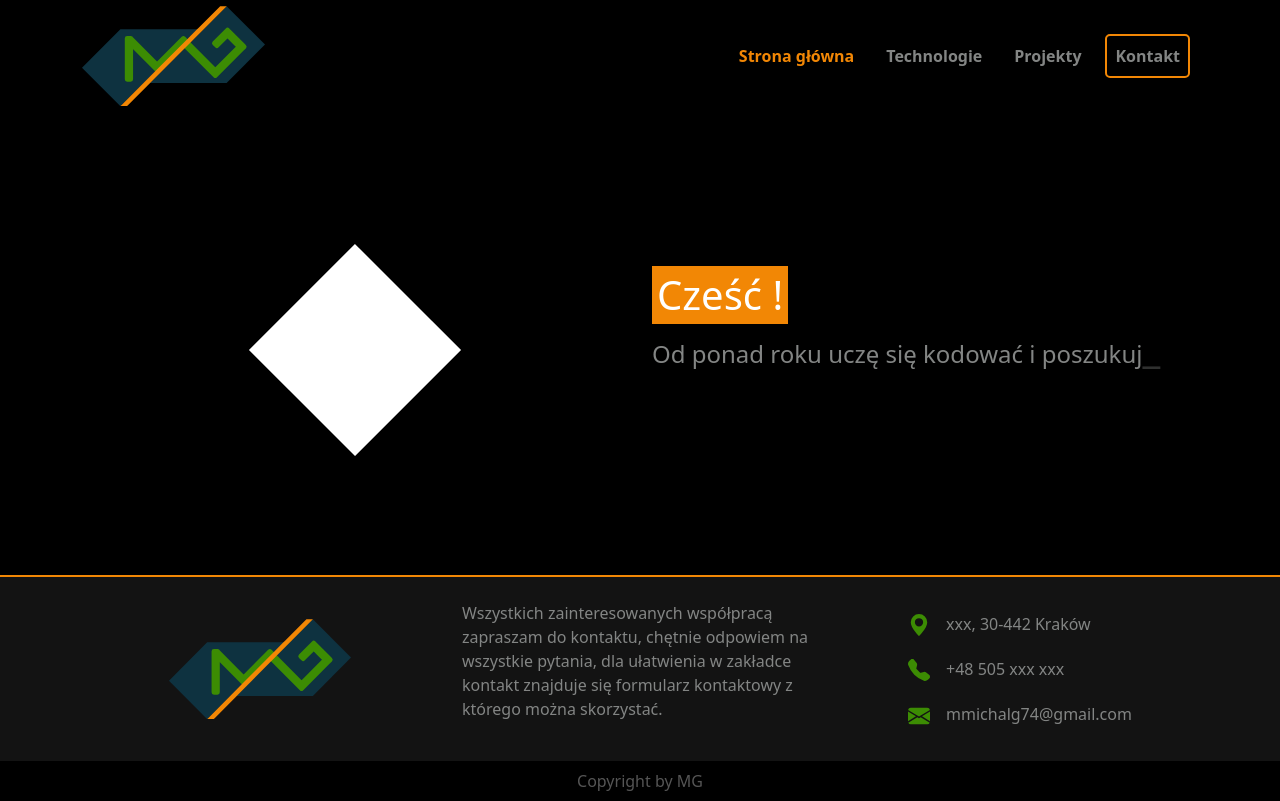
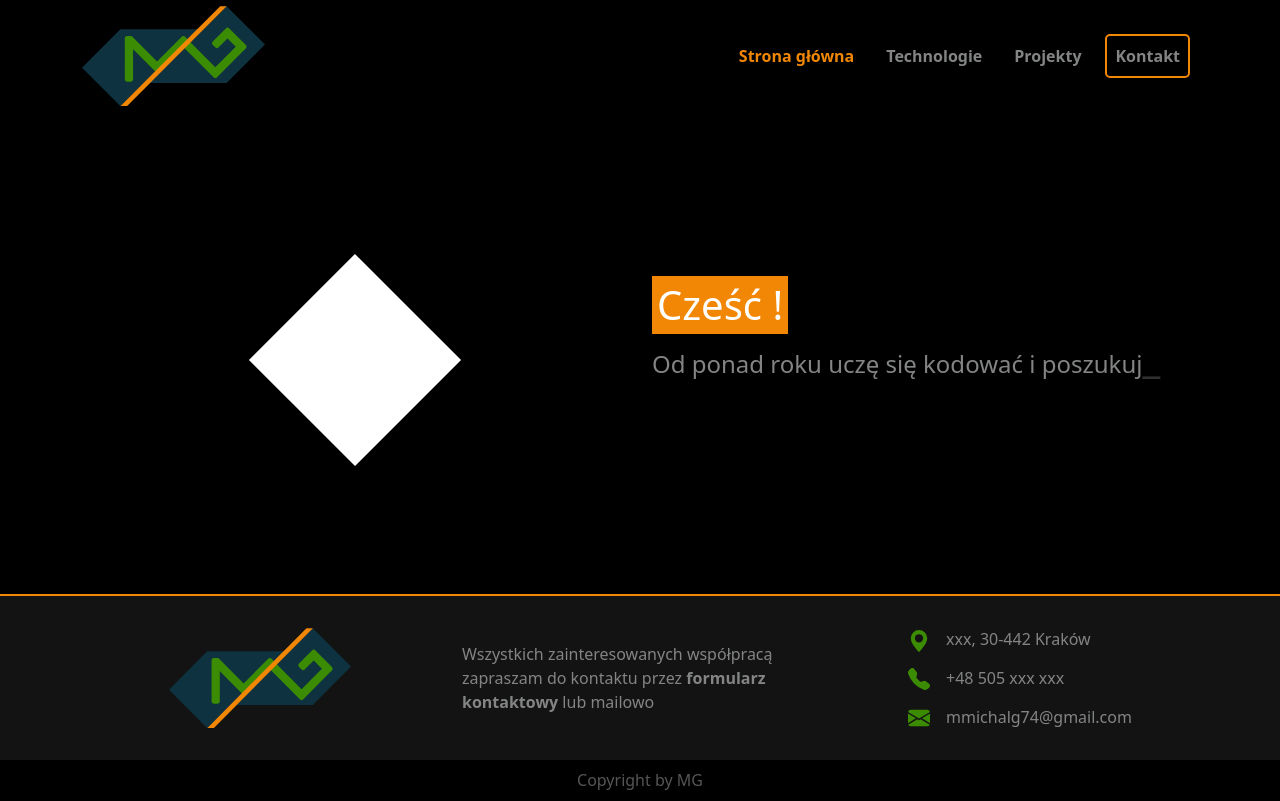
Before and after one commit to MichalMG/Portfolio, a React (Create React App) app: page /#/ in a window 1280 px wide. Built offline with nearby package versions, Linux system fonts and the light colour scheme.

Commit message:
update routing in home and footer section

```diff
--- a/src/components/Footer/Footer.js
+++ b/src/components/Footer/Footer.js
@@ -1,3 +1,4 @@
+import { Link } from 'react-router-dom'
 import companyLogo from '../../assets/svg/logo.svg'
 import ContactSection from './ContactSection/ContactSection'
 
@@ -8,12 +9,12 @@ export default function Footer() {
     <footer className="pt-4 border-2 border-top border-myorange text-mygray" style={{ backgroundColor: 'rgba(255,255,255,.075)' }}>
       <div className="container" >
         <div className="row justify-content-around">
-          <div className="col-12 col-md-4 d-flex align-items-center justify-content-center order-2 order-md-1 py-2">
+          <div className="col-12 col-md-4 d-flex align-items-center justify-content-center order-2 order-md-1 my-3 my-md-2">
             <img src={companyLogo} alt="company logo" style={{ width: 'auto', height: '100px' }} />
           </div>
 
           <div className="col-12 col-md-4 align-items-center d-flex order-1 order-md-2">
-            <p>Wszystkich zainteresowanych współpracą zapraszam do kontaktu, chętnie odpowiem na wszystkie pytania, dla ułatwienia w zakładce kontakt znajduje się formularz kontaktowy z którego można skorzystać.</p>
+            <p className="mb-0">Wszystkich zainteresowanych współpracą zapraszam do kontaktu przez <Link to="/contact" style={{ textDecoration: "none" }}>formularz kontaktowy</Link> lub mailowo</p>
           </div>
 
           <div className="col-12 col-md-4 d-flex justify-content-center order-3">
--- a/src/components/Home/GsapText/GsapText.js
+++ b/src/components/Home/GsapText/GsapText.js
@@ -2,6 +2,7 @@ import { useEffect, useRef } from "react";
 import { gsap } from "gsap";
 import { TextPlugin } from "gsap/TextPlugin";
 import { CSSRulePlugin } from "gsap/CSSRulePlugin";
+import { Link } from "react-router-dom";
 
 
 export default function GsapText() {
@@ -123,9 +124,9 @@ export default function GsapText() {
       </h1>
 
       <div className="buttons-container mt-4">
-        <a href="/technologies" className="btn btn-outline-myorange me-3">Technologie</a>
-        <a href="/projects" className="btn btn-outline-myorange me-3">Projekty</a>
-        <a href="/contact" className="btn btn-outline-myorange">Kontakt</a>
+        <Link to="/technologies" className="btn btn-outline-myorange me-3">Technologie</Link>
+        <Link to="/projects" className="btn btn-outline-myorange me-3">Projekty</Link>
+        <Link to="/contact" className="btn btn-outline-myorange">Kontakt</Link>
       </div>
 
     </div>
--- a/src/components/Home/GsapText/_gsapText.scss
+++ b/src/components/Home/GsapText/_gsapText.scss
@@ -30,4 +30,9 @@
 .buttons-container>a {
   overflow: hidden;
   visibility: hidden;
+  color: map-get($custom-colors, "myorange") !important;
 }
+
+.buttons-container>a:hover {
+  color: black !important;
+}
--- a/src/components/Navbar/Navbar.js
+++ b/src/components/Navbar/Navbar.js
@@ -1,5 +1,5 @@
 import { useEffect, useRef } from 'react';
-import { NavLink } from 'react-router-dom';
+import { Link, NavLink } from 'react-router-dom';
 import companyLogo from '../../assets/svg/logo.svg'
 
 export default function Navbar() {
@@ -34,9 +34,9 @@ export default function Navbar() {
     <div ref={navWrapper} className="mainNavWrapper">
       <nav className="navbar navbar-expand-lg navbar-dark py-0 mb-4 mainNav">
         <div className="container">
-          <a className="navbar-brand" href="/">
+          <Link className="navbar-brand" to="/">
             <img src={companyLogo} alt="company logo" width="auto" height="100px" className="d-inline-block align-text-top" />
-          </a>
+          </Link>
           <button className="navbar-toggler" type="button" data-bs-toggle="collapse" data-bs-target="#navbarSupportedContent" aria-controls="navbarSupportedContent" aria-expanded="false" aria-label="Toggle navigation">
             <span className="navbar-toggler-icon"></span>
           </button>
```
